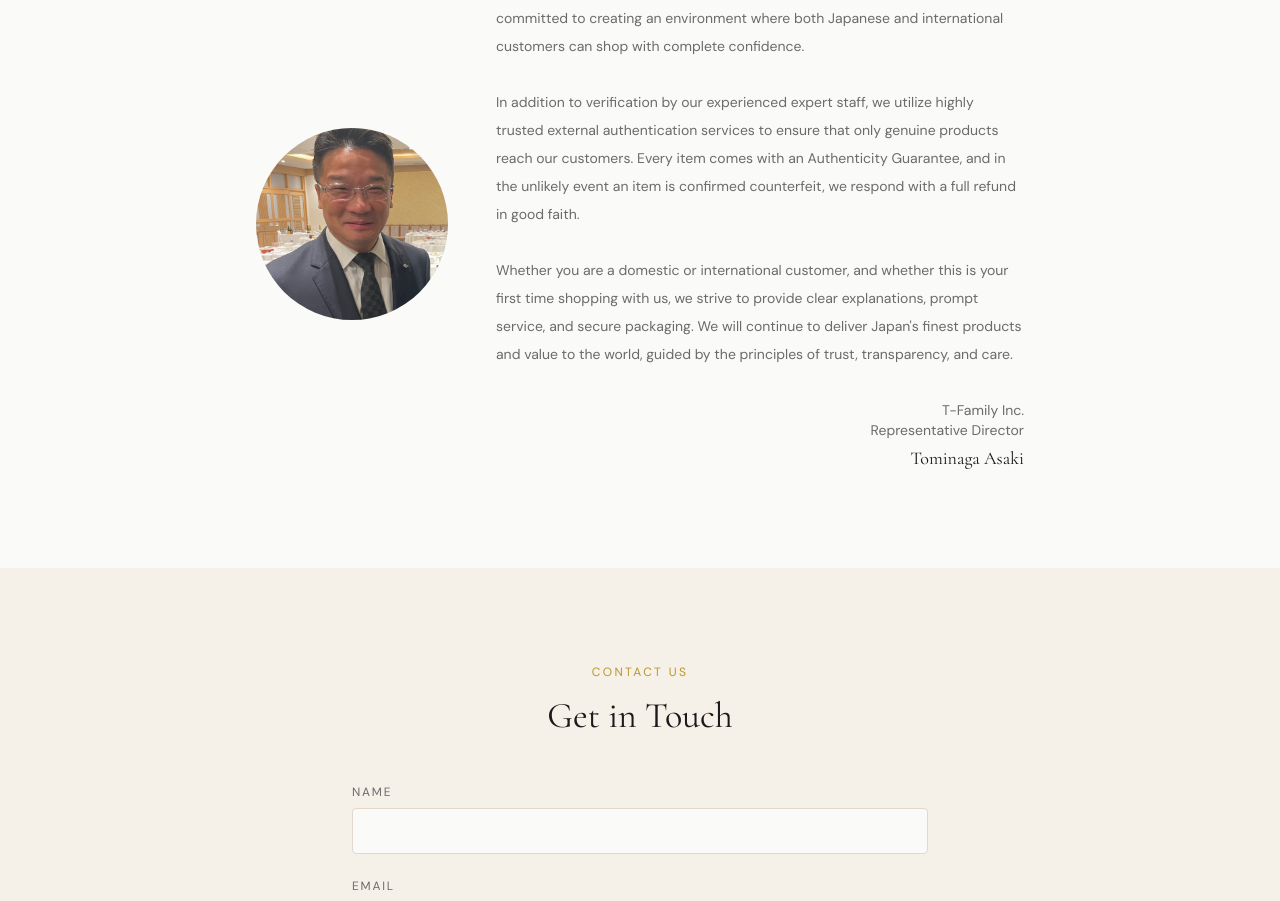
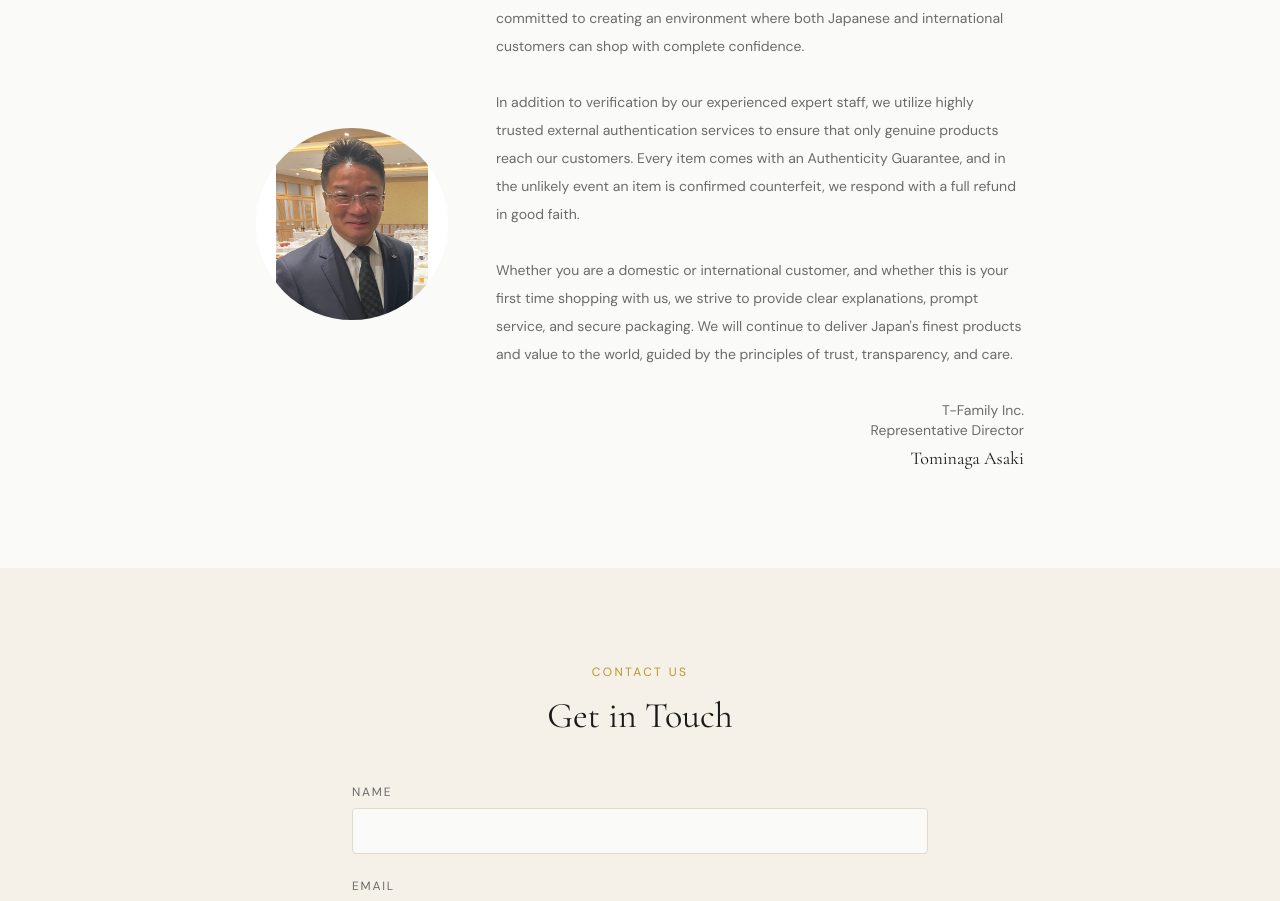
Before and after one commit to Masami-True/t-family-tokyo, a Next.js app: page /en in a window 1280 px wide. Shown: the part 8286-9187 px from the top of the page. Built offline with nearby package versions, Linux system fonts and the light colour scheme.

Commit message:
CEO portrait: object-contain to show full face, white bg

```diff
--- a/components/CeoGreeting.tsx
+++ b/components/CeoGreeting.tsx
@@ -41,7 +41,7 @@ export default function CeoGreeting() {
             alt={t("name")}
             width={200}
             height={200}
-            className="w-48 h-48 object-cover rounded-full"
+            className="w-48 h-48 object-contain rounded-full bg-white"
           />
         </div>
 
```
